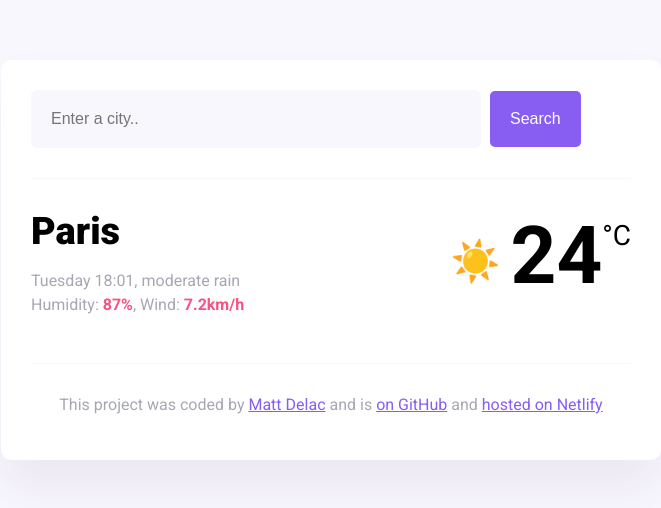
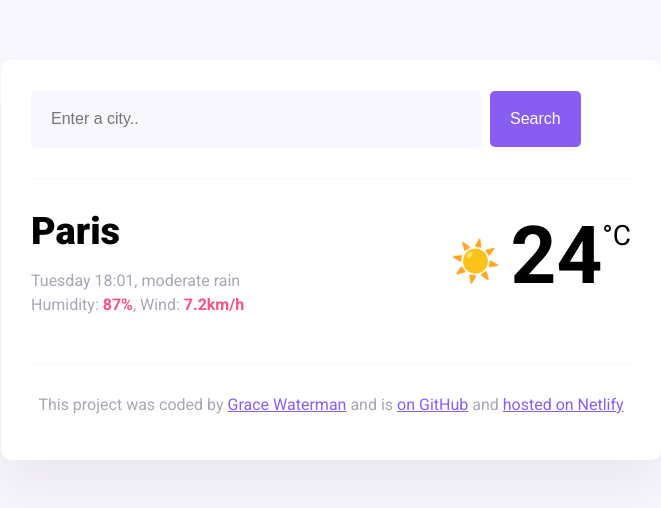
Before and after one commit to graceewat/my-first-git, a plain HTML site: page index.html in a window 1280 px wide. Shown: the whole page, without its empty margins (309-970 px from the left). Drawn offline with nearby package versions, Linux system fonts and the light colour scheme.

Commit message:
Updated coded by copy

```diff
--- a/index.html
+++ b/index.html
@@ -49,7 +49,7 @@
       <footer>
         <p>
           This project was coded by
-          <a href="#" target="_blank">Matt Delac</a> and is
+          <a href="#" target="_blank">Grace Waterman</a> and is
           <a href="#" target="_blank"> on GitHub</a> and
           <a href="#" target="_blank">hosted on Netlify</a>
         </p>
```
